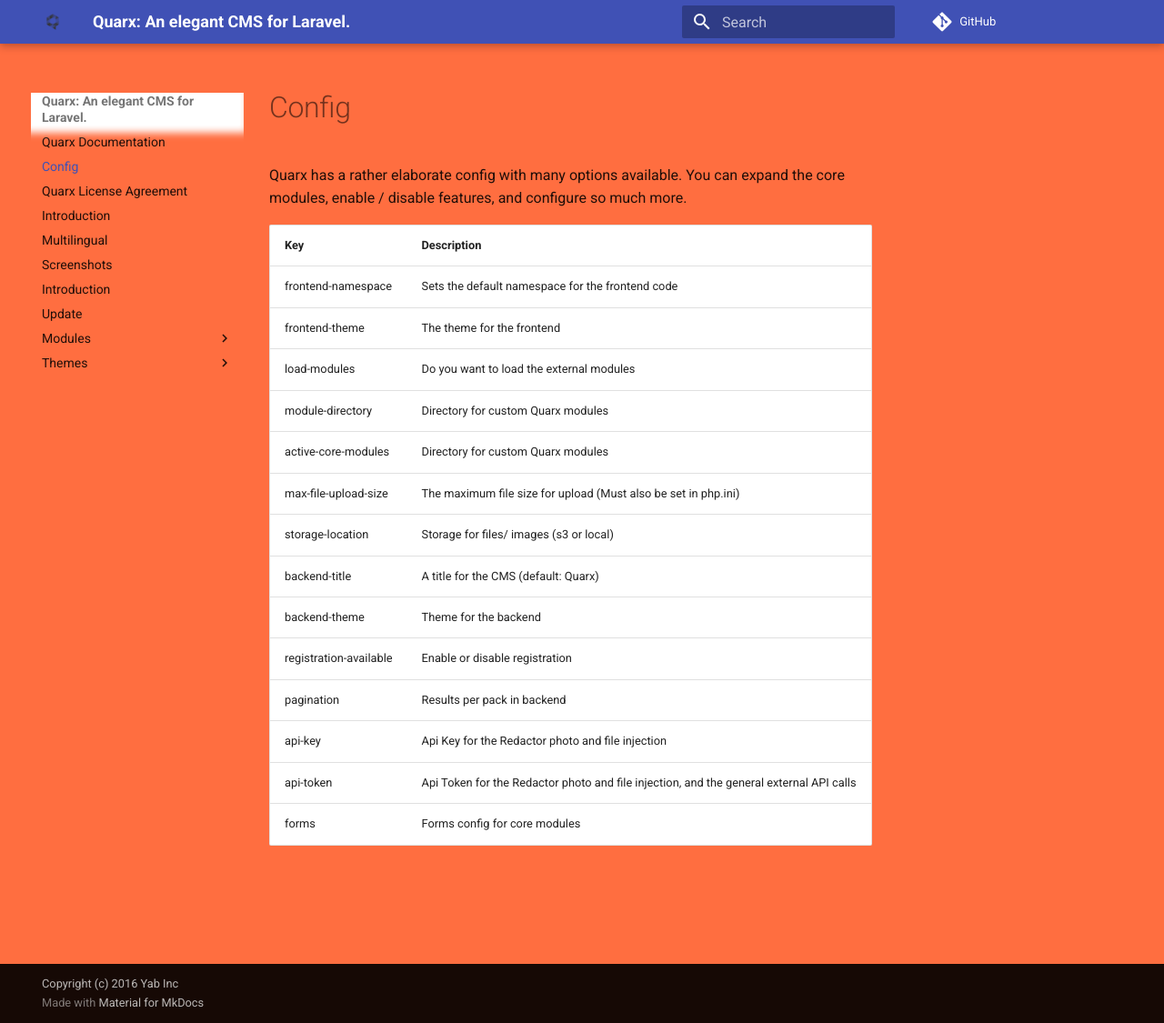
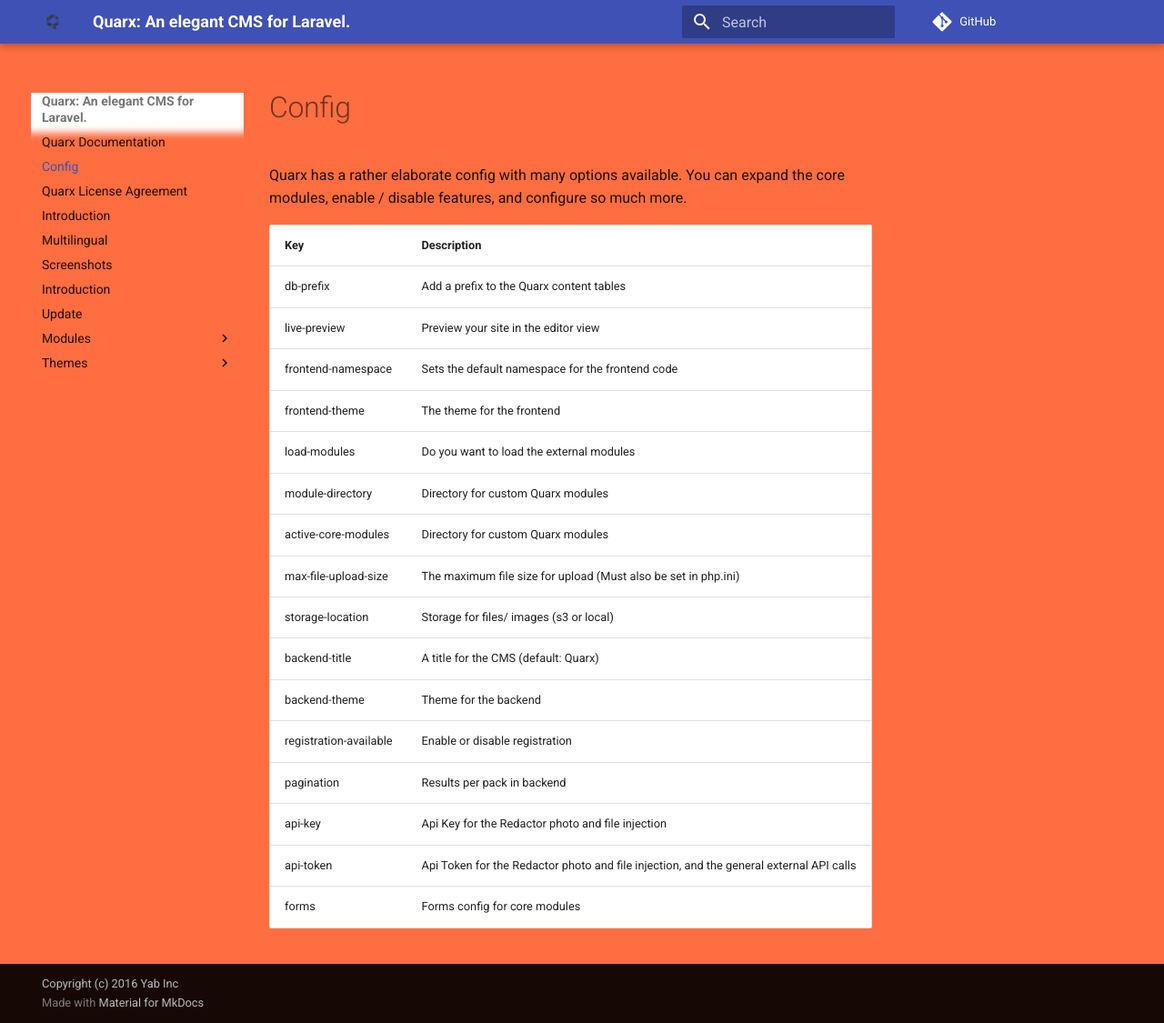
Before and after one commit to fwallen/quarx-docs, an MkDocs documentation site: the page built from docs/config.md, in a window 1280 px wide and 1125 px high. Shown: the whole window at 91% size. Built offline with MkDocs 1.6.1 and Material for MkDocs 9.7.7, drawn with Linux system fonts in a browser that asks for light colours; comment, search, counter and statistics services are not loaded.

Commit message:
New configs

```diff
--- a/docs/config.md
+++ b/docs/config.md
@@ -4,6 +4,8 @@ Quarx has a rather elaborate config with many options available. You can expand
 
 | Key | Description |
 | ------ | ----- |
+| db-prefix | Add a prefix to the Quarx content tables |
+| live-preview | Preview your site in the editor view |
 | frontend-namespace | Sets the default namespace for the frontend code |
 | frontend-theme | The theme for the frontend |
 | load-modules | Do you want to load the external modules |
```
